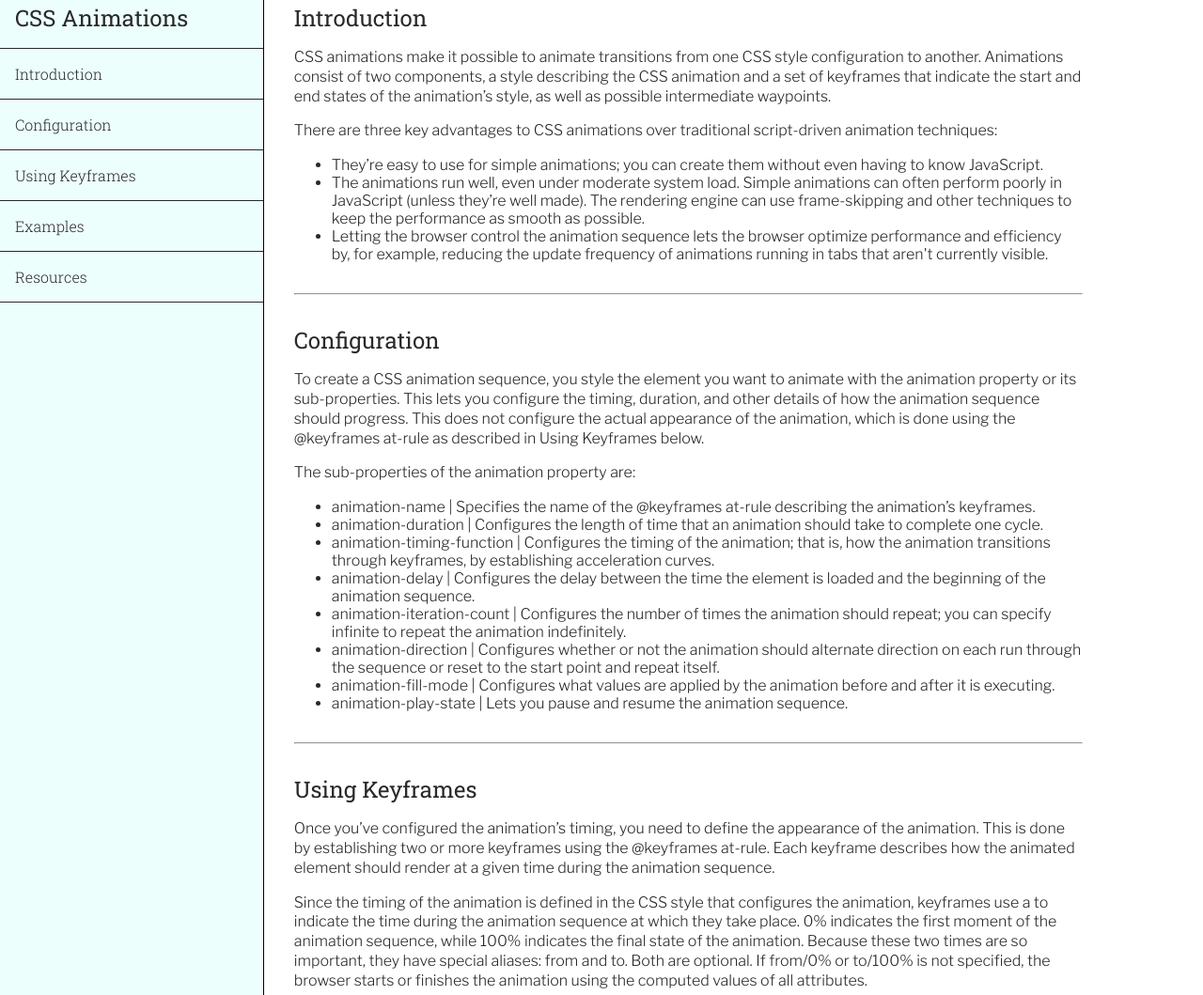
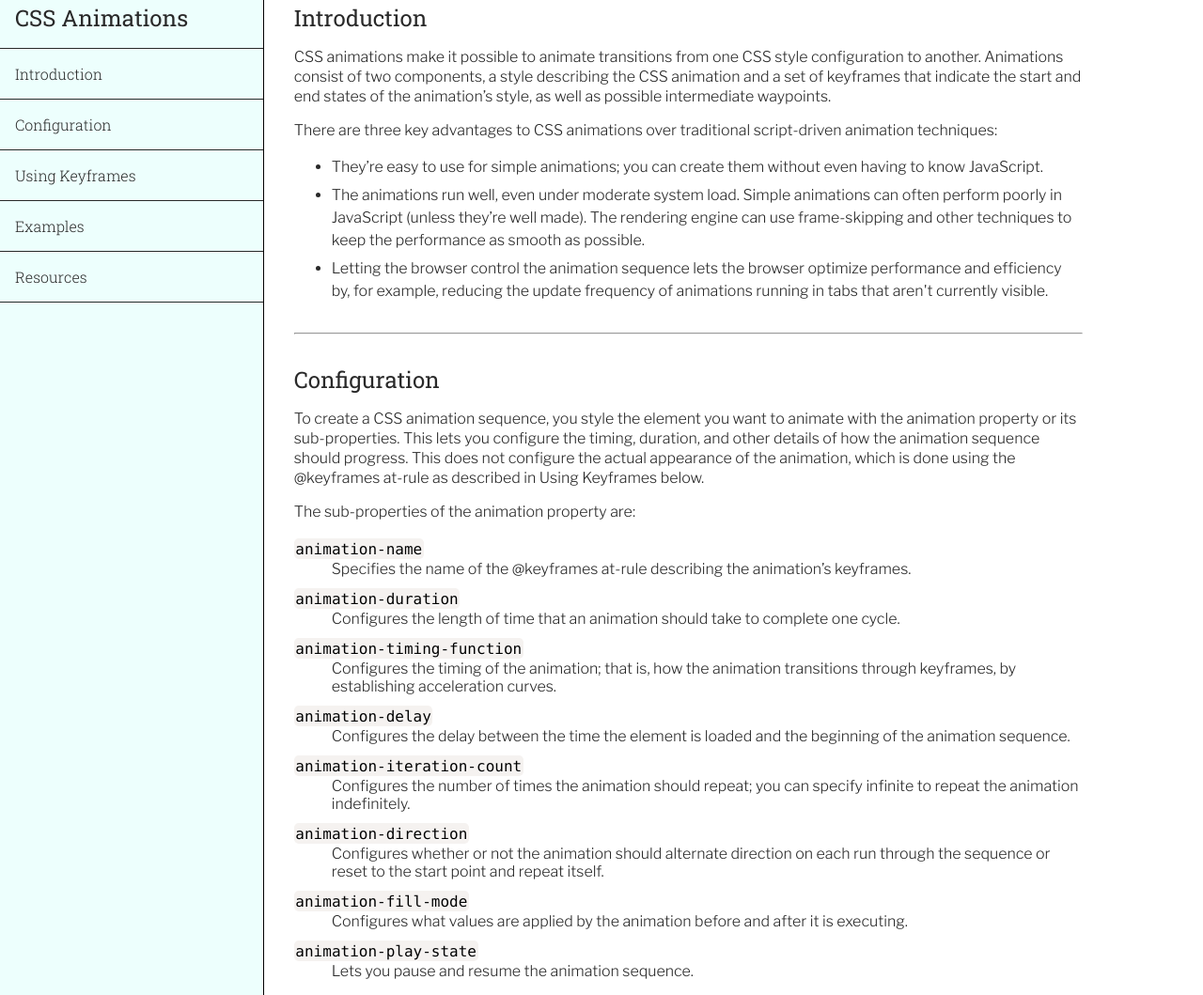
Before and after one commit to SimonGreenUK/technical-documentation-page, a website: page index.html in a window 1280 px wide and 2400 px high. Shown: the part 13-1072 px from the top of the page at 94% size. Drawn offline with nearby package versions, Linux system fonts and the light colour scheme.

Commit message:
Updating configuration section styling

```diff
--- a/css/styles.css
+++ b/css/styles.css
@@ -32,8 +32,13 @@ p {
 	line-height: 1.3rem;
 }
 
-p li {
-	line-height: 1.3rem;
+dd {
+	padding-bottom: 10px;
+}
+
+#main-doc li {
+	line-height: 1.5rem;
+	margin-bottom: 6px;
 }
 
 hr {
--- a/index.html
+++ b/index.html
@@ -42,18 +42,26 @@
 		<section id="configuration" class="main-section">
 			<header>Configuration</header>
 			<p>To create a CSS animation sequence, you style the element you want to animate with the animation property or its sub-properties. This lets you configure the timing, duration, and other details of how the animation sequence should progress. This does not configure the actual appearance of the animation, which is done using the @keyframes at-rule as described in Using Keyframes below.</p>
-			<p>The sub-properties of the animation property are:
-				<ul>
-					<li>animation-name | Specifies the name of the @keyframes at-rule describing the animation’s keyframes.</li>
-					<li>animation-duration | Configures the length of time that an animation should take to complete one cycle.</li>
-					<li>animation-timing-function | Configures the timing of the animation; that is, how the animation transitions through keyframes, by establishing acceleration curves.</li>
-					<li>animation-delay | Configures the delay between the time the element is loaded and the beginning of the animation sequence.</li>
-					<li>animation-iteration-count | Configures the number of times the animation should repeat; you can specify infinite to repeat the animation indefinitely.</li>
-					<li>animation-direction | Configures whether or not the animation should alternate direction on each run through the sequence or reset to the start point and repeat itself.</li>
-					<li>animation-fill-mode | Configures what values are applied by the animation before and after it is executing.</li>
-					<li>animation-play-state | Lets you pause and resume the animation sequence.</li>
-				</ul>
-			</p>
+			<p>The sub-properties of the animation property are:</p>
+				<dl>
+					<dt><code class="language-css">animation-name</code><dt>
+					<dd>Specifies the name of the @keyframes at-rule describing the animation’s keyframes.</dd>
+					<dt><code class="language-css">animation-duration</code></dt>
+					<dd>Configures the length of time that an animation should take to complete one cycle.</dd>
+					<dt><code class="language-css">animation-timing-function</code>
+					<dd>Configures the timing of the animation; that is, how the animation transitions through keyframes, by establishing acceleration curves.</dd>
+					<dt><code class="language-css">animation-delay</code>
+					<dd>Configures the delay between the time the element is loaded and the beginning of the animation sequence.</dd>
+					<dt><code class="language-css">animation-iteration-count</code></dt>
+					<dd>Configures the number of times the animation should repeat; you can specify infinite to repeat the animation indefinitely.</dd>
+					<dt><code class="language-css">animation-direction</code>
+					<dd>Configures whether or not the animation should alternate direction on each run through the sequence or reset to the start point and repeat itself.</dd>
+					<dt><code class="language-css">animation-fill-mode</code>
+					<dd>Configures what values are applied by the animation before and after it is executing.</dd>
+					<dt><code class="language-css">animation-play-state</code>
+					<dd>Lets you pause and resume the animation sequence.</dd>
+				</dl>
+
 			<hr>
 		</section>
 
```
Also changed, not shown: build/styles.css.
